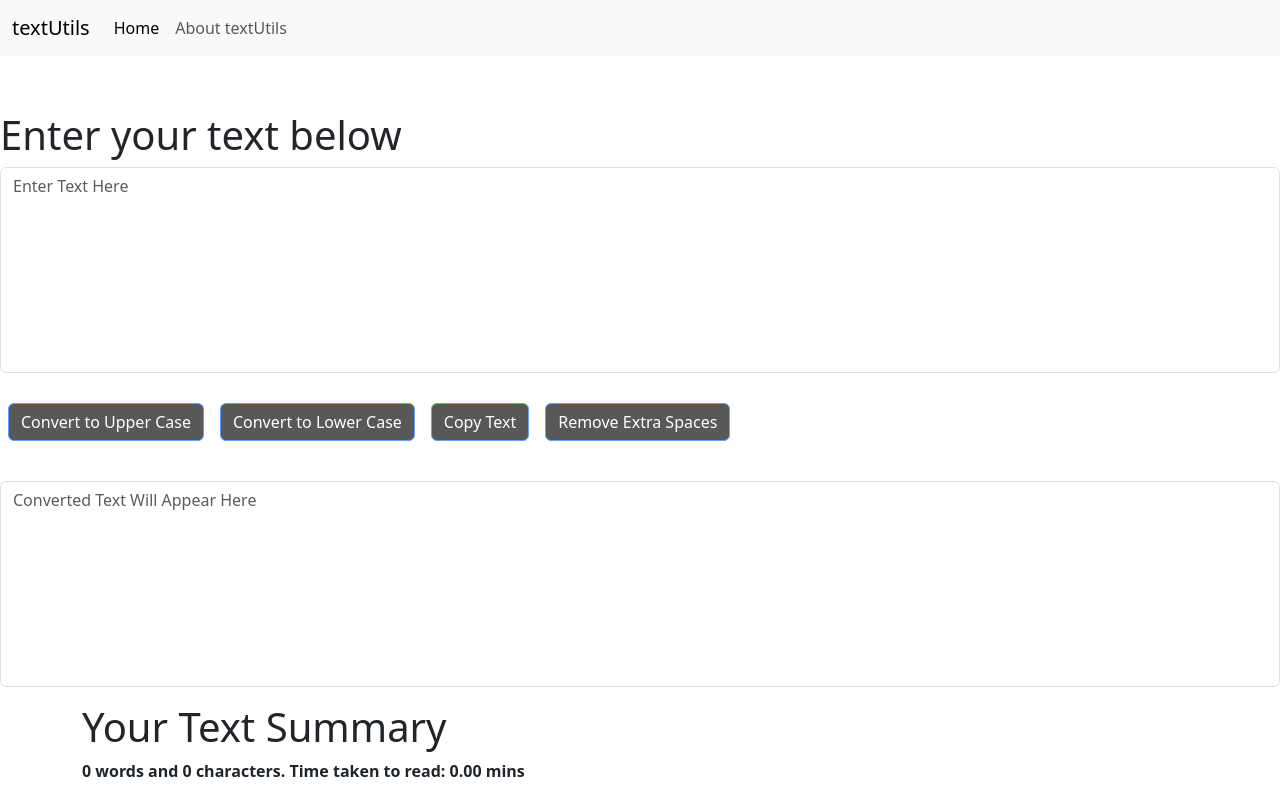
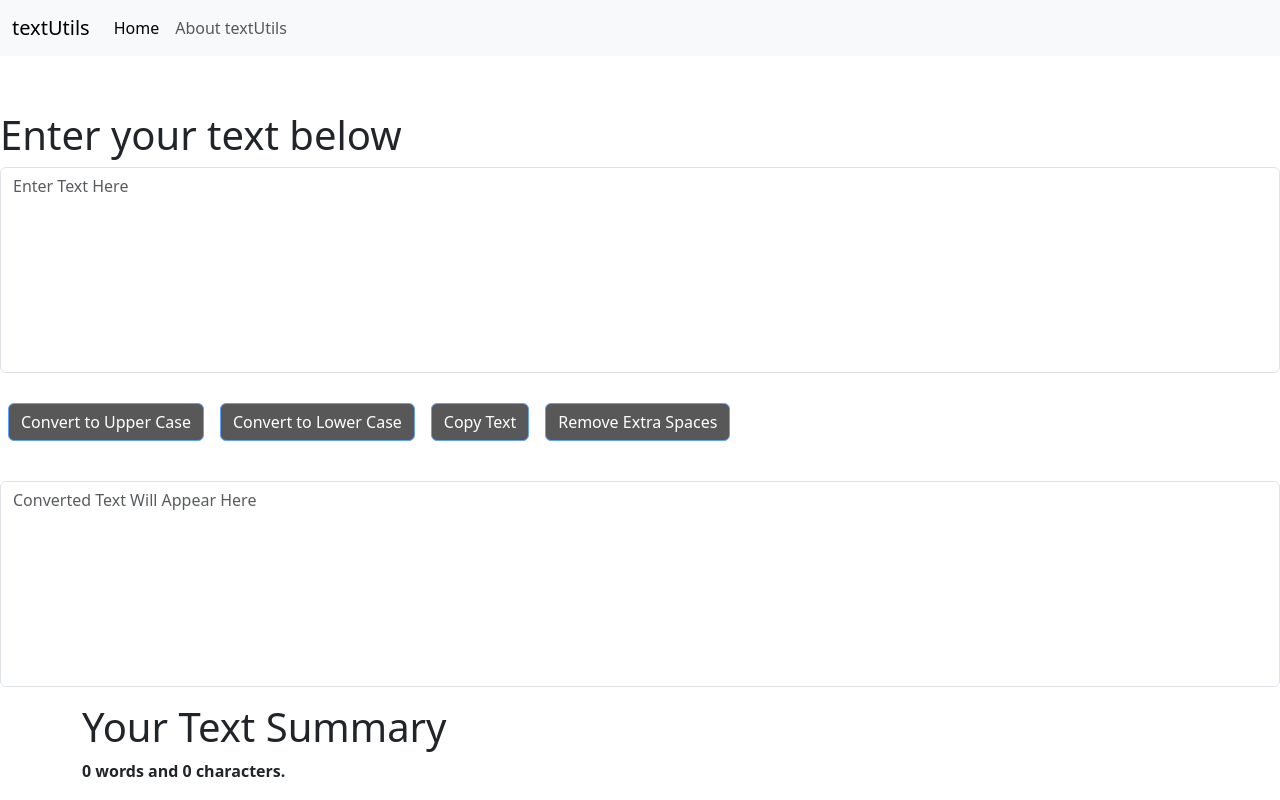
Before and after one commit to ShubhamSingh-04/textUtils, a React (Create React App) app: page /#/ in a window 1280 px wide. Built offline with nearby package versions, Linux system fonts and the light colour scheme.

Commit message:
remove extra spaces bug fixed

```diff
--- a/src/components/TextForm.js
+++ b/src/components/TextForm.js
@@ -47,7 +47,7 @@ export default function TextForm(props) {
   }
 
   const removeExtraSpaces = () => {
-    let text = document.querySelector('#myBox').value;
+    const text = document.querySelector('#myBox-1').value;
     const newT = text.split(/[ ]+/);
     setNewText(newT.join(" "));
   }
@@ -105,7 +105,6 @@ export default function TextForm(props) {
       <div className="container my-2">
         <h1>Your Text Summary</h1>
         <p><b>{wordCount} words and {charCount} characters.
-          Time taken to read: {(0.008 * wordCount).toFixed(2)} mins
         </b>
         </p>
       </div>
```
